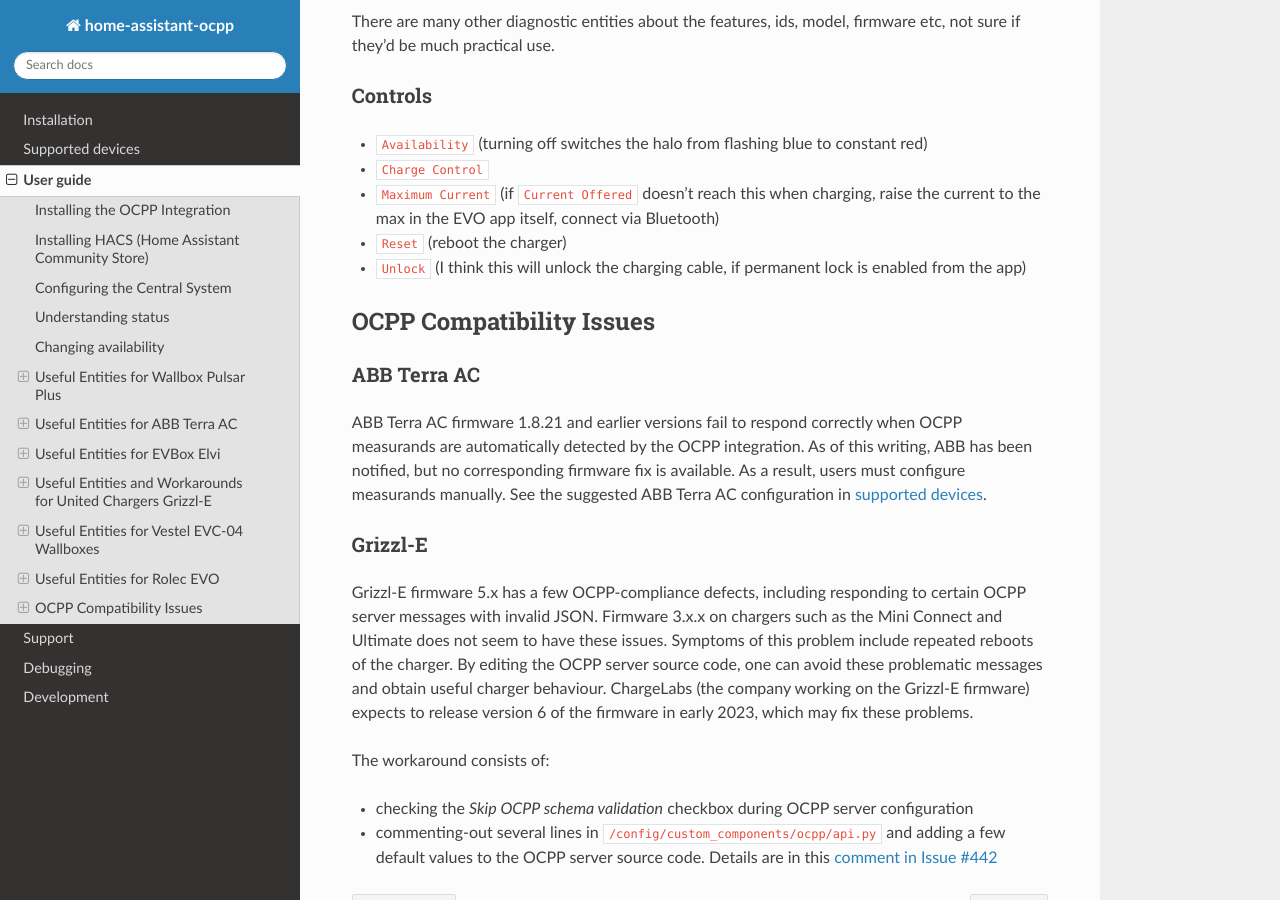
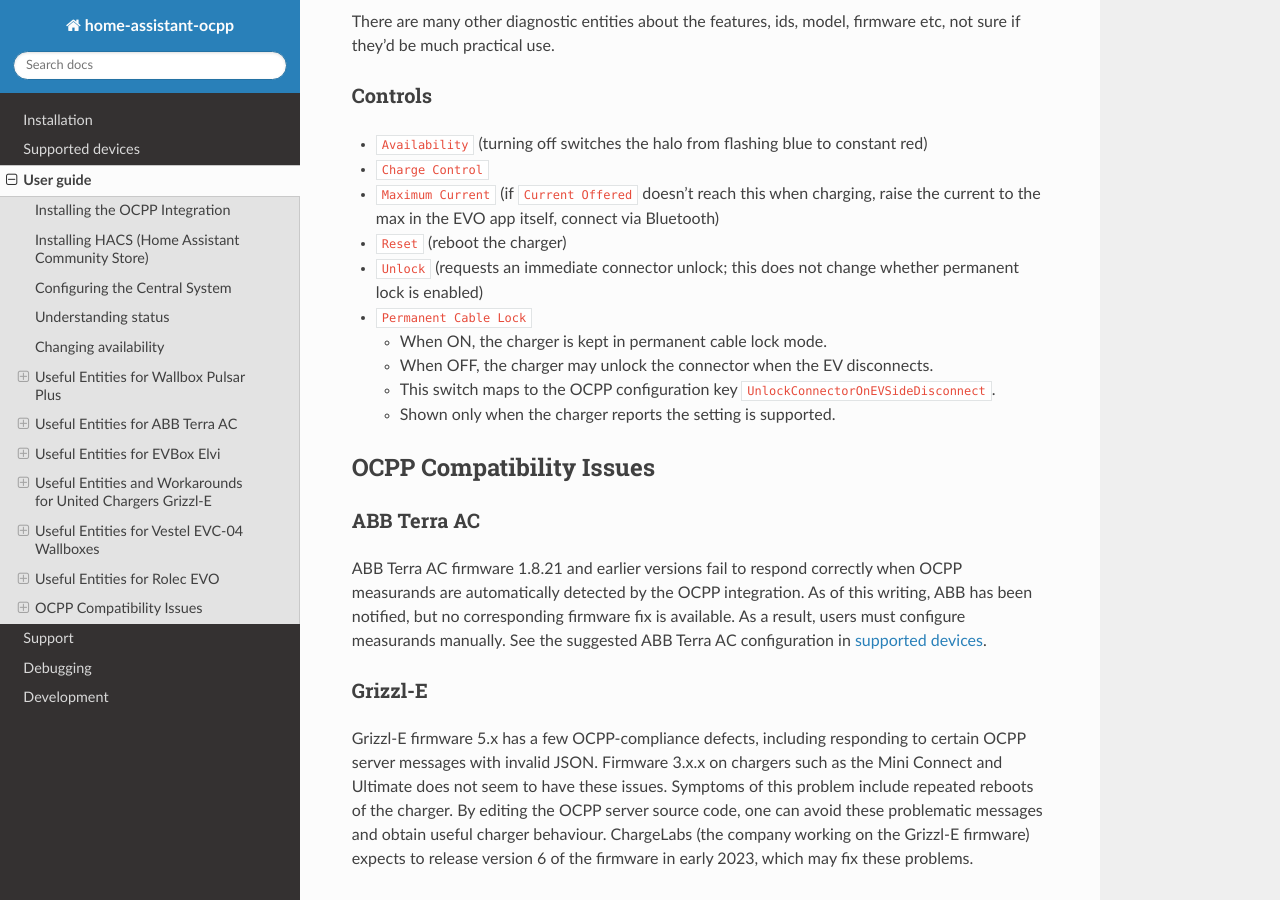
Before and after one commit to lbbrhzn/ocpp, a Sphinx documentation site: the page built from docs/user-guide.md, in a window 1280 px wide and 900 px high, scrolled down 6661 px. Built offline with Sphinx 7.4.7 and the Read the Docs theme 3.1.0, drawn with Linux system fonts in a browser that asks for light colours.

Commit message:
Updating documentation

```diff
--- a/docs/user-guide.md
+++ b/docs/user-guide.md
@@ -189,7 +189,12 @@
 * `Charge Control`
 * `Maximum Current` (if `Current Offered` doesn't reach this when charging, raise the current to the max in the EVO app itself, connect via Bluetooth)
 * `Reset` (reboot the charger)
-* `Unlock` (I think this will unlock the charging cable, if permanent lock is enabled from the app)
+* `Unlock` (requests an immediate connector unlock; this does not change whether permanent lock is enabled)
+* `Permanent Cable Lock`
+  * When ON, the charger is kept in permanent cable lock mode.
+  * When OFF, the charger may unlock the connector when the EV disconnects.
+  * This switch maps to the OCPP configuration key `UnlockConnectorOnEVSideDisconnect`.
+  * Shown only when the charger reports the setting is supported.
 
 ## OCPP Compatibility Issues
 
```
